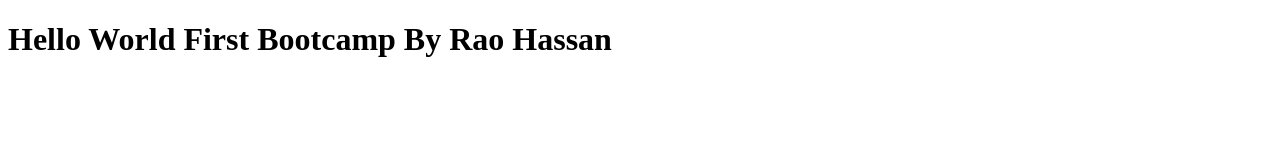
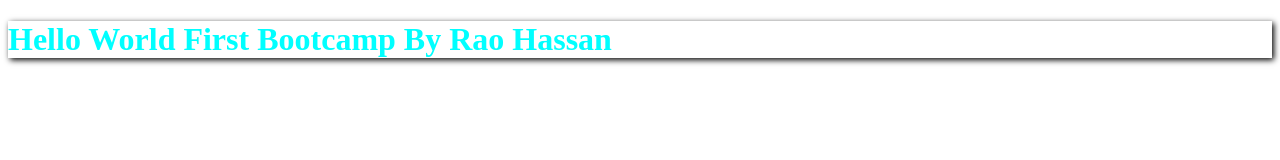
Before and after one commit to raohassan4212/first-bootcamp, a plain HTML site: page index.html in a window 1280 px wide. Drawn offline with Linux system fonts and the light colour scheme.

Commit message:
add css file and heading in 11

```diff
--- a/index.html
+++ b/index.html
@@ -5,8 +5,9 @@
     <meta name="viewport" content="width=device-width, initial-scale=1.0">
     <meta http-equiv="X-UA-Compatible" content="ie=edge">
     <title>First Bootcamp</title>
+    <link rel="stylesheet" href="style.css">
 </head>
 <body>
-    <h1>Hello World First Bootcamp By Rao Hassan</h1>
+    <h1 class="heading">Hello World First Bootcamp By Rao Hassan</h1>
 </body>
 </html>
--- /dev/null
+++ b/style.css
@@ -0,0 +1,4 @@
+.heading {
+    color: aqua;
+    box-shadow: 2px 2px 6px black;
+}
```
